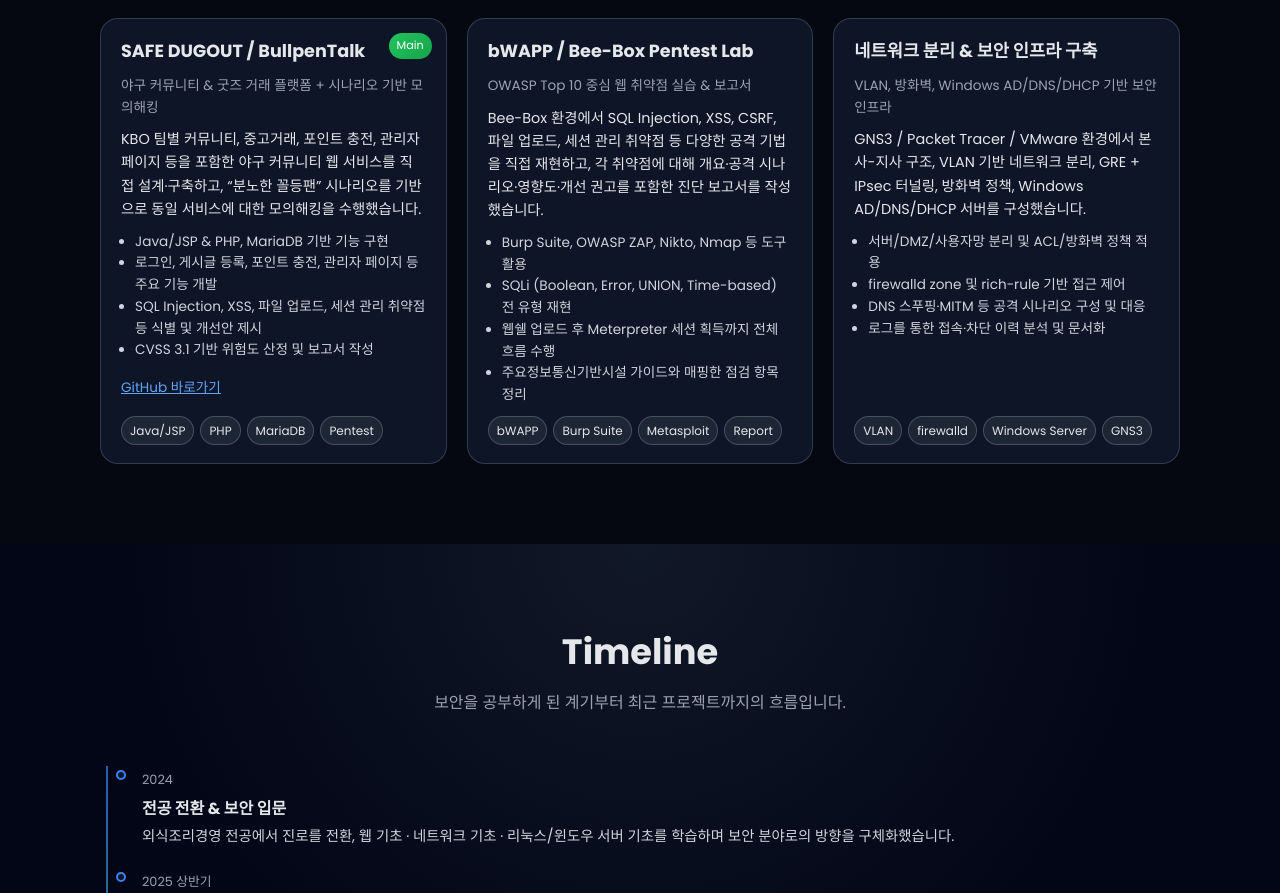
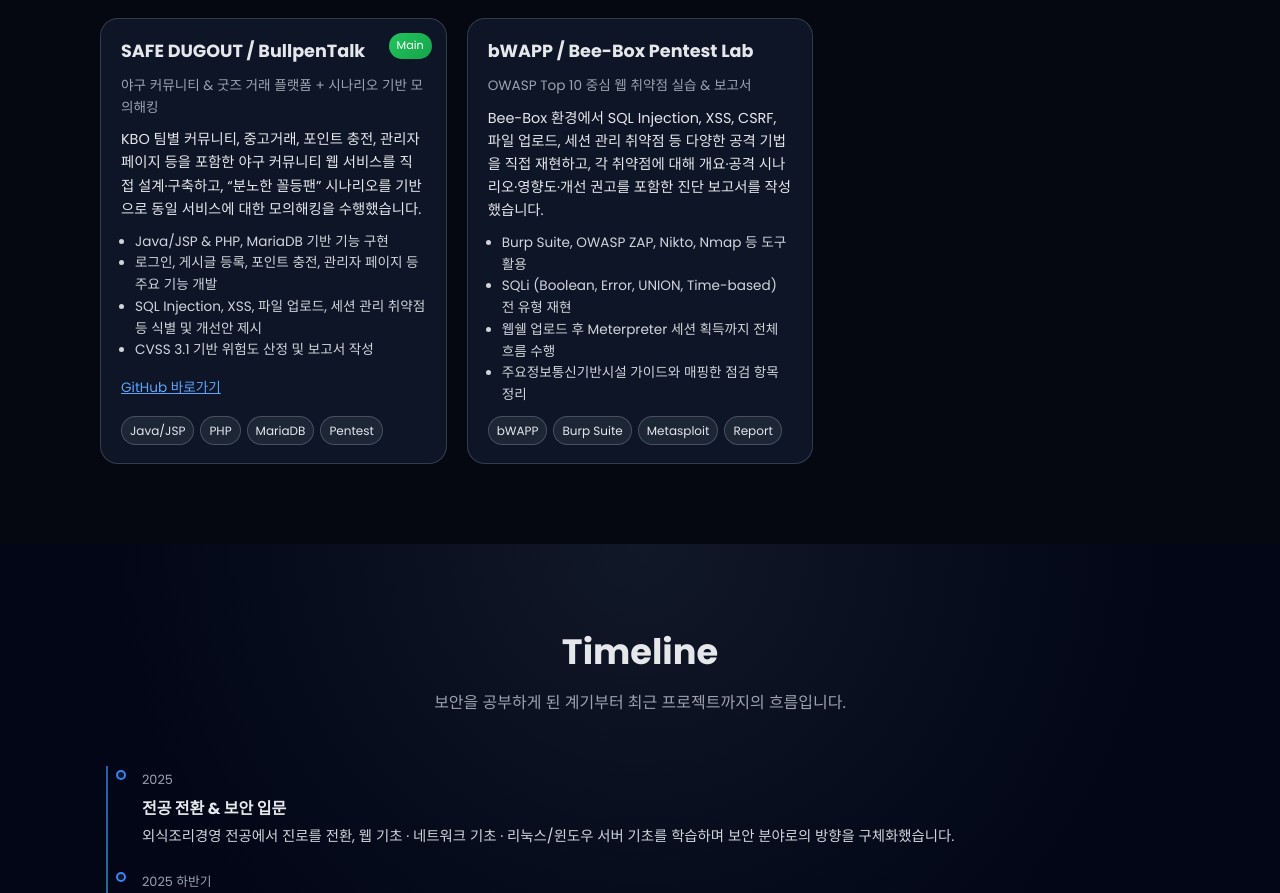
Before and after one commit to parkgeonah/portfolio, a plain HTML site: page index.html in a window 1280 px wide. Shown: the part 1920-2813 px from the top of the page. Drawn offline with Linux system fonts and the light colour scheme.

Commit message:
Update index.html

```diff
--- a/index.html
+++ b/index.html
@@ -238,30 +238,6 @@
           </div>
         </article>
 
-        <!-- 프로젝트 카드 3 -->
-        <article class="project-card">
-          <h3>네트워크 분리 & 보안 인프라 구축</h3>
-          <p class="project-subtitle">
-            VLAN, 방화벽, Windows AD/DNS/DHCP 기반 보안 인프라
-          </p>
-          <p class="project-desc">
-            GNS3 / Packet Tracer / VMware 환경에서
-            본사-지사 구조, VLAN 기반 네트워크 분리,
-            GRE + IPsec 터널링, 방화벽 정책, Windows AD/DNS/DHCP 서버를 구성했습니다.
-          </p>
-          <ul class="project-list">
-            <li>서버/DMZ/사용자망 분리 및 ACL/방화벽 정책 적용</li>
-            <li>firewalld zone 및 rich-rule 기반 접근 제어</li>
-            <li>DNS 스푸핑·MITM 등 공격 시나리오 구성 및 대응</li>
-            <li>로그를 통한 접속·차단 이력 분석 및 문서화</li>
-          </ul>
-          <div class="project-tags">
-            <span>VLAN</span>
-            <span>firewalld</span>
-            <span>Windows Server</span>
-            <span>GNS3</span>
-          </div>
-        </article>
       </div>
     </div>
   </section>
@@ -277,7 +253,7 @@
         <div class="timeline-item">
           <div class="timeline-dot"></div>
           <div class="timeline-content">
-            <span class="timeline-date">2024</span>
+            <span class="timeline-date">2025</span>
             <h3>전공 전환 & 보안 입문</h3>
             <p>
               외식조리경영 전공에서 진로를 전환,
@@ -290,7 +266,7 @@
         <div class="timeline-item">
           <div class="timeline-dot"></div>
           <div class="timeline-content">
-            <span class="timeline-date">2025 상반기</span>
+            <span class="timeline-date">2025 하반기</span>
             <h3>bWAPP 기반 웹 모의해킹 실습</h3>
             <p>
               bWAPP/Bee-Box 환경에서 SQLi, XSS, CSRF, 파일 업로드 등
```
